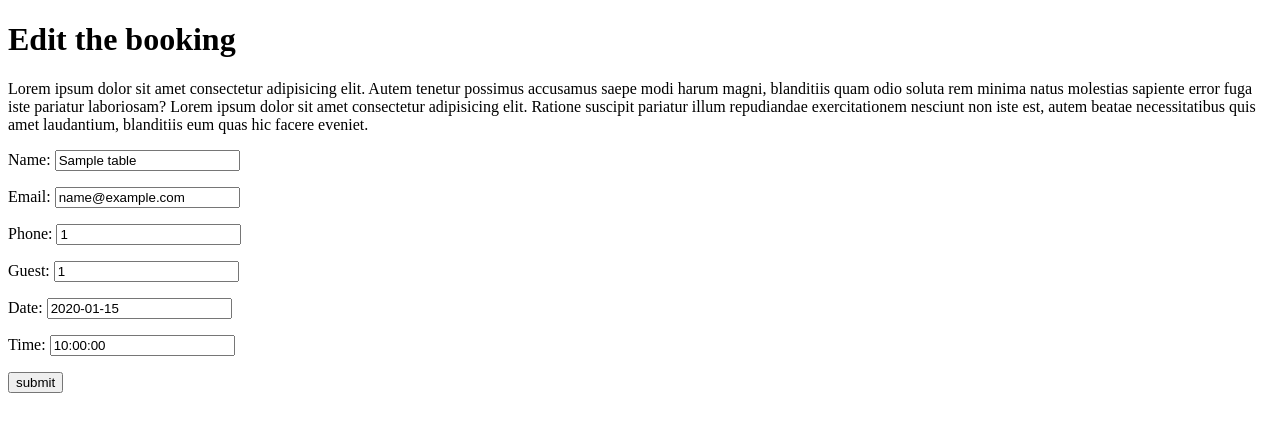
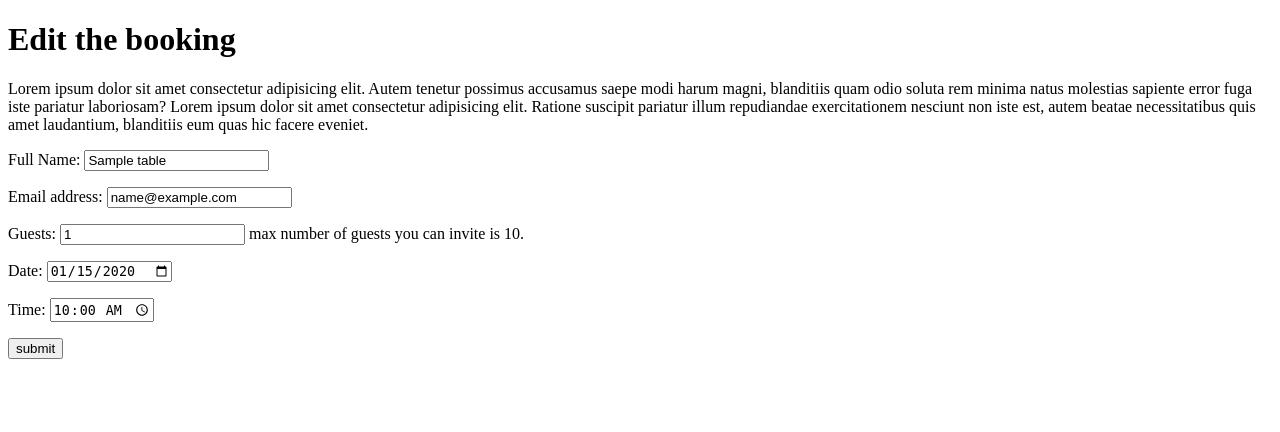
Before and after one commit to MuzhdaN/FEAST, a Django app: page /update_bookings/1 in a window 1280 px wide. Shown: the top 432 px of the page. Run offline with Django 3.2, Linux system fonts and the light colour scheme; tables that the repository leaves empty hold one stand-in row (values such as "Sample post"); some libraries are stand-ins or nearby versions.

Commit message:
Added form validation for reservation table

```diff
--- a/reservation/forms.py
+++ b/reservation/forms.py
@@ -1,8 +1,44 @@
 from django import forms
 from .models import Table
+from django.db.models import IntegerField, Model
+
+from datetime import datetime
+from django.core.validators import RegexValidator
+from django.core.validators import MaxValueValidator, MinValueValidator
+
 
 
 class bookingForm(forms.ModelForm):
+
+    # Validations
+    name = forms.CharField(
+        label='Full Name', min_length=3, max_length=50,
+        validators=[RegexValidator(regex=r'^[a-zA-ZÀ-ÿ\s]*$',
+        message='Only letters are allowed')],
+        widget=forms.TextInput(
+            attrs={'placeholder': 'John Dave'})
+    )
+    email = forms.EmailField(
+        label='Email address', min_length=8, max_length=50,
+        validators=[RegexValidator(r'^[a-zA-Z0-9.+_-]+@[a-zA-Z0-9._-]+\.[a-zA-Z]+$',
+        message='Put a valid email address!')],
+        widget=forms.TextInput(
+            attrs={'placeholder': 'email@gmail.com'})
+    )
+    guest = forms.IntegerField(
+        label='Guests',
+        validators=[
+            MaxValueValidator(10),
+            MinValueValidator(1)
+        ],
+        help_text ="max number of guests you can invite is 10.",
+        widget=forms.TextInput(
+            attrs={'placeholder': 'Number of Guests?'}),
+    )
+    date = forms.DateField(widget=forms.DateInput(
+        attrs={'type': 'date', 'min': datetime.now().date()}))
+    time = forms.TimeField(widget=forms.TimeInput(attrs={'type': 'time'}))
+
     class Meta:
         model = Table
         fields = '__all__'
--- a/reservation/models.py
+++ b/reservation/models.py
@@ -1,13 +1,15 @@
 from django.db import models
 from django.contrib.auth.models import User
+from django import forms
+from django.core.validators import RegexValidator
+
 
 # Create your models here.
+class Table(models.Model):
 
-
-class Table(models.Model):
+    id = models.AutoField(primary_key=True)
     name = models.CharField(max_length=50)
-    email = models.EmailField()
-    phone = models.IntegerField()
+    email = models.EmailField(max_length=50)
     guest = models.IntegerField()
     date = models.DateField()
     time = models.TimeField()
--- a/reservation/views.py
+++ b/reservation/views.py
@@ -20,11 +20,10 @@ def reserve_table(request):
             messages.success(request, "Booking succesful")
             return redirect('/myBooking_list')
 
-            # redirect('/myBooking_list/')
             #will come back to form page and show success msg (Should be directed to other page)
             # return render(request, 'reservation/myBookings.html', {'form': form})
         else:
-            form = bookingForm()
+            # form = bookingForm()
             return render(request, 'reservation/reservation.html', {'form': form})
     context = {'form': form}
     return render(request, 'reservation/reservation.html', context)
```
Also changed, not shown: reservation/templates/reservation/reservation.html (+15 -12 lines).
